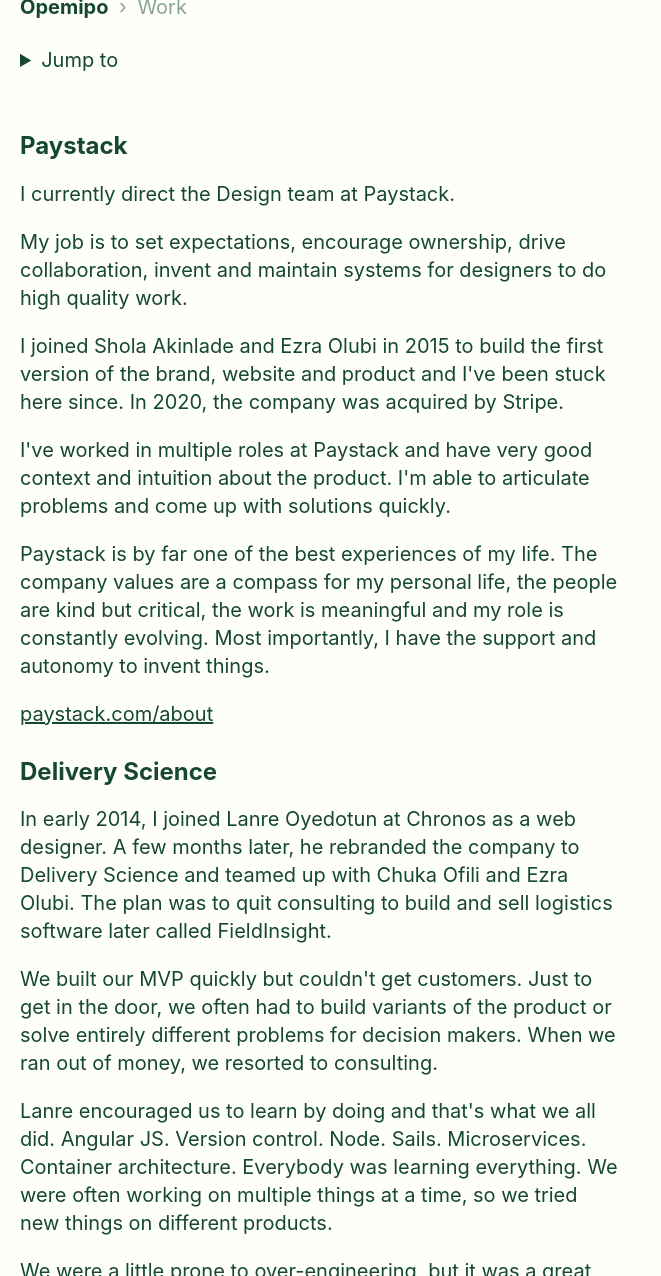
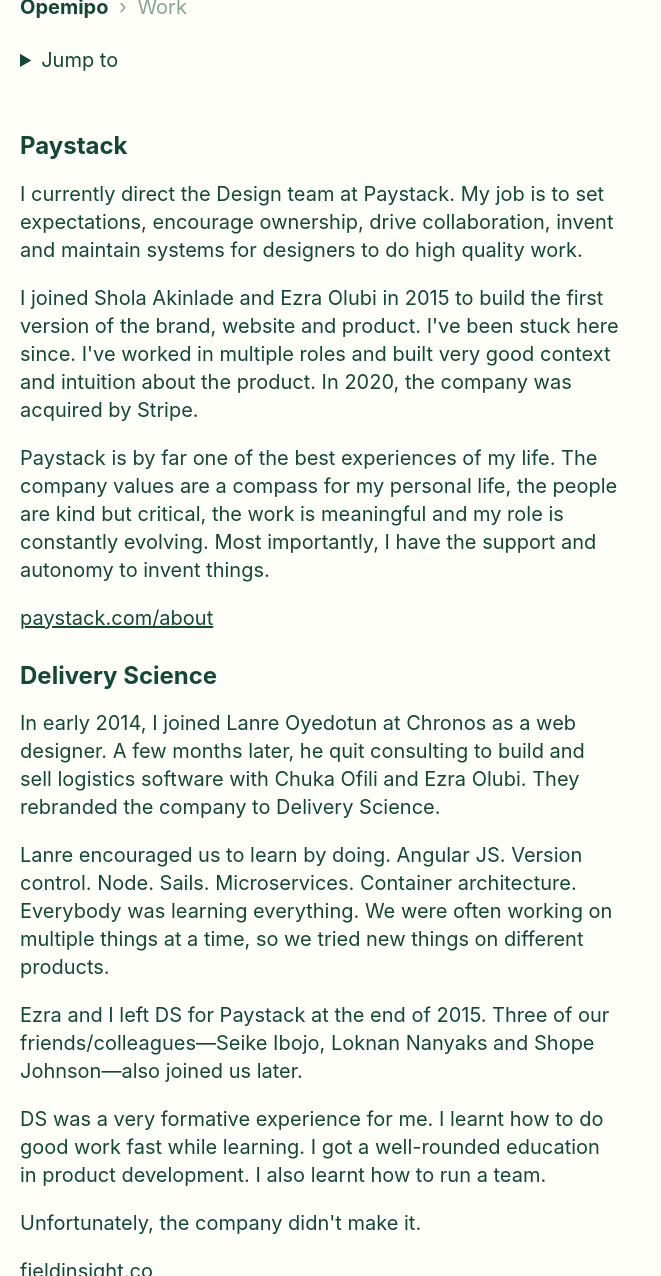
Before and after one commit to fathermerry/opemipo.com, a Jekyll site: the page built from work.md, in a window 1280 px wide and 1400 px high, cut to the strip 124-1400 px from the top of the window. Shown: the whole strip, without its empty margins (0-661 px from the left). Built offline with Jekyll 4.4.1, drawn with Linux system fonts in a browser that asks for light colours; some of the changed text lies outside the part shown.

Commit message:
Update work

```diff
--- a/_includes/pages/work.html
+++ b/_includes/pages/work.html
@@ -9,10 +9,8 @@
 </details>
 <article id="paystack">
   <h3>Paystack</h3>
-  <p>I currently direct the Design team at Paystack.</p>
-  <p>My job is to set expectations, encourage ownership, drive collaboration, invent and maintain systems for designers to do high quality work.</p>
-  <p>I joined Shola Akinlade and Ezra Olubi in 2015 to build the first version of the brand, website and product and I've been stuck here since. In 2020, the company was acquired by Stripe.</p>
-  <p>I've worked in multiple roles at Paystack and have very good context and intuition about the product. I'm able to articulate problems and come up with solutions quickly.</p>
+  <p>I currently direct the Design team at Paystack. My job is to set expectations, encourage ownership, drive collaboration, invent and maintain systems for designers to do high quality work.</p>
+  <p>I joined Shola Akinlade and Ezra Olubi in 2015 to build the first version of the brand, website and product. I've been stuck here since. I've worked in multiple roles and built very good context and intuition about the product. In 2020, the company was acquired by Stripe.</p>
   <p>Paystack is by far one of the best experiences of my life. The company values are a compass for my personal life, the people are kind but critical, the work is meaningful and my role is constantly evolving. Most importantly, I have the support and autonomy to invent things.</p>
   <p>
     <a href="https://paystack.com/about">paystack.com/about</a>
@@ -20,12 +18,10 @@
 </article>
 <article id="delivery-science">
   <h3>Delivery Science</h3>
-  <p>In early 2014, I joined Lanre Oyedotun at Chronos as a web designer. A few months later, he rebranded the company to Delivery Science and teamed up with Chuka Ofili and Ezra Olubi. The plan was to quit consulting to build and sell logistics software later called FieldInsight.</p>
-  <p>We built our MVP quickly but couldn't get customers. Just to get in the door, we often had to build variants of the product or solve entirely different problems for decision makers. When we ran out of money, we resorted to consulting.</p>
-  <p>Lanre encouraged us to learn by doing and that's what we all did. Angular JS. Version control. Node. Sails. Microservices. Container architecture. Everybody was learning everything. We were often working on multiple things at a time, so we tried new things on different products.</p>
-  <p>We were a little prone to over-engineering, but it was a great learning environment.</p>
+  <p>In early 2014, I joined Lanre Oyedotun at Chronos as a web designer. A few months later, he quit consulting to build and sell logistics software with Chuka Ofili and Ezra Olubi. They rebranded the company to Delivery Science.</p>
+  <p>Lanre encouraged us to learn by doing. Angular JS. Version control. Node. Sails. Microservices. Container architecture. Everybody was learning everything. We were often working on multiple things at a time, so we tried new things on different products.</p>
   <p>Ezra and I left DS for Paystack at the end of 2015. Three of our friends/colleagues—Seike Ibojo, Loknan Nanyaks and Shope Johnson—also joined us later.</p>
-  <p>DS was a very formative experience for me. I learnt how to do good work fast while also learning. I got a well-rounded education in product development. I also learnt how to build team spirit.</p>
+  <p>DS was a very formative experience for me. I learnt how to do good work fast while learning. I got a well-rounded education in product development. I also learnt how to run a team.</p>
   <p>Unfortunately, the company didn't make it.</p>
   <p>
     <a href="https://www.fieldinsight.co/">fieldinsight.co</a>
```
